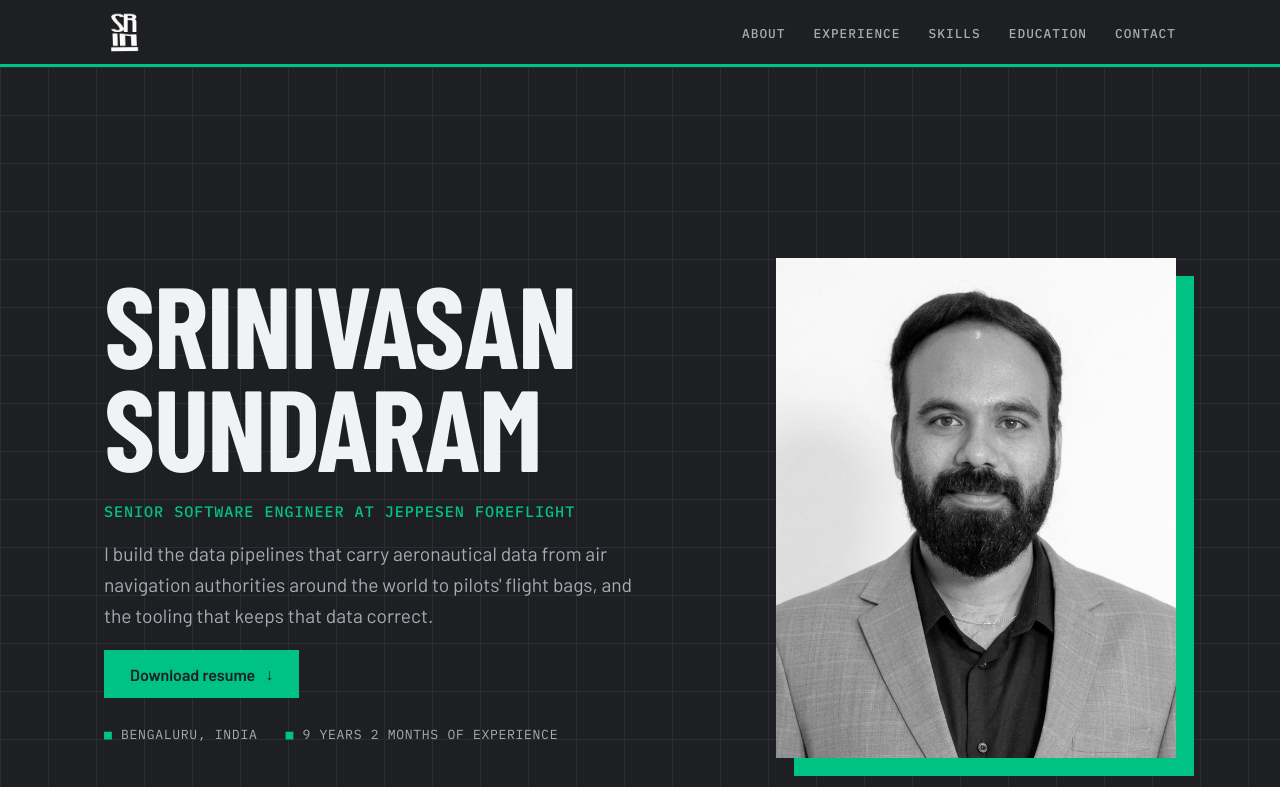
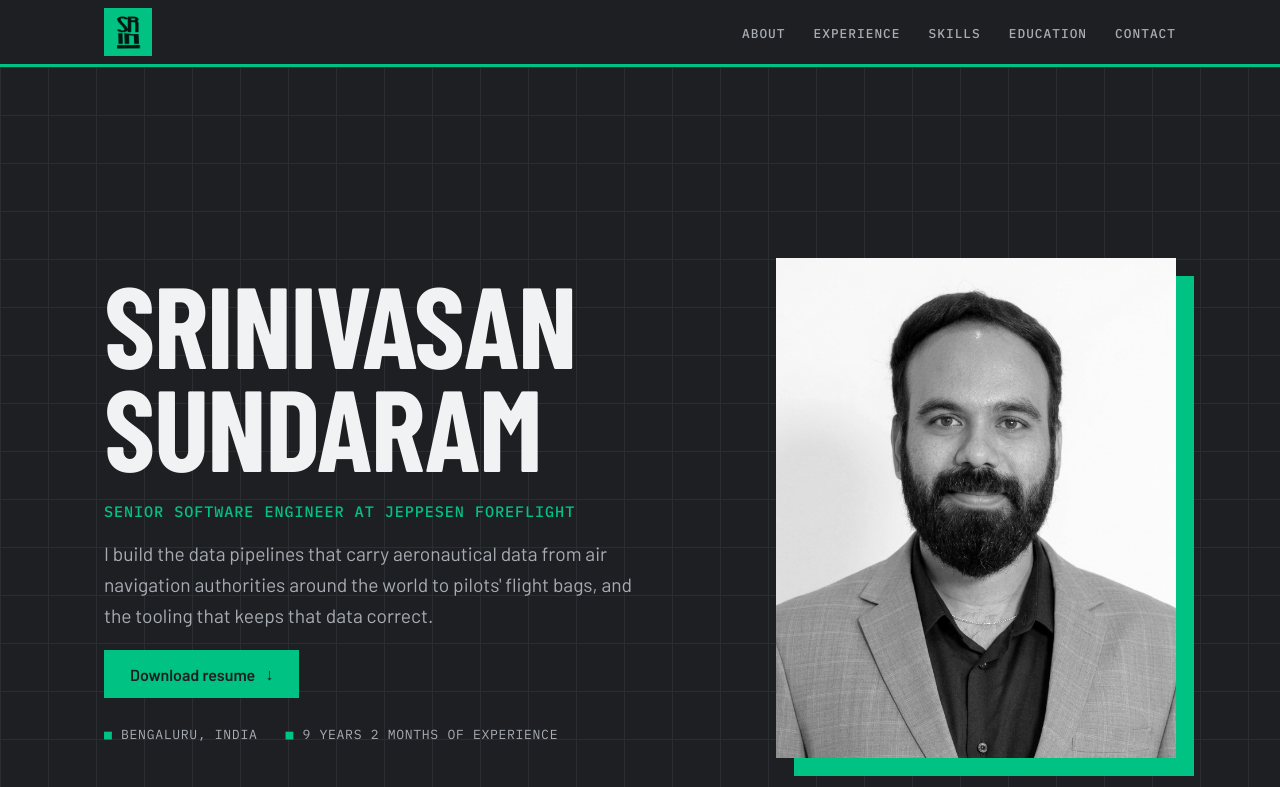
Before and after one commit to srinivasan1609/srinivasan1609.github.io, a plain HTML site: page designs/graphite-green.html in a window 1280 px wide. Shown: the top 787 px of the page. Drawn offline with nearby package versions, Linux system fonts and the light colour scheme; a web font is replaced by a local one.

Commit message:
Graphite green: set the header logo in a green box
Logo is shown dark on a 48px green square that brightens on hover.

Co-Authored-By: Claude Opus 5.5 <noreply@anthropic.com>
Claude-Session: https://claude.ai/code/session_01AMozeAg46gkmro1obhV5CP

```diff
--- a/css/designs/graphite-green.css
+++ b/css/designs/graphite-green.css
@@ -43,11 +43,11 @@ ul { margin: 0; padding: 0; list-style: none; }
 section { padding-block: clamp(56px, 8vw, 110px); }
 
 .nav { position: sticky; top: env(safe-area-inset-top, 0px); z-index: 10; background: var(--hero); color: var(--hero-ink); border-bottom: 3px solid var(--green); }
-.nav .wrap { display: flex; justify-content: space-between; align-items: center; gap: 12px 24px; flex-wrap: wrap; padding-block: 12px; }
+.nav .wrap { display: flex; justify-content: space-between; align-items: center; gap: 12px 24px; flex-wrap: wrap; padding-block: 8px; }
 .nav .mark { font: 700 1.25rem var(--display); text-transform: uppercase; letter-spacing: 0.04em; color: var(--hero-ink); text-decoration: none; }
-.nav .mark { display: block; line-height: 0; }
-.nav .mark img { height: 40px; width: auto; display: block; transition: transform .2s; }
-.nav .mark:hover img { transform: scale(1.06); }
+.nav .mark { display: grid; place-items: center; width: 48px; height: 48px; background: var(--green); line-height: 0; transition: transform .2s, background .2s; }
+.nav .mark img { height: 34px; width: auto; display: block; filter: brightness(0) opacity(.88); }
+.nav .mark:hover { background: #00e599; transform: translateY(-1px); }
 .nav ul { display: flex; gap: clamp(12px, 2.4vw, 28px); flex-wrap: wrap; }
 .nav ul a { font: 500 0.8rem var(--mono); text-transform: uppercase; letter-spacing: 0.08em; color: var(--hero-muted); text-decoration: none; }
 .nav ul a:hover { color: var(--green); }
```
